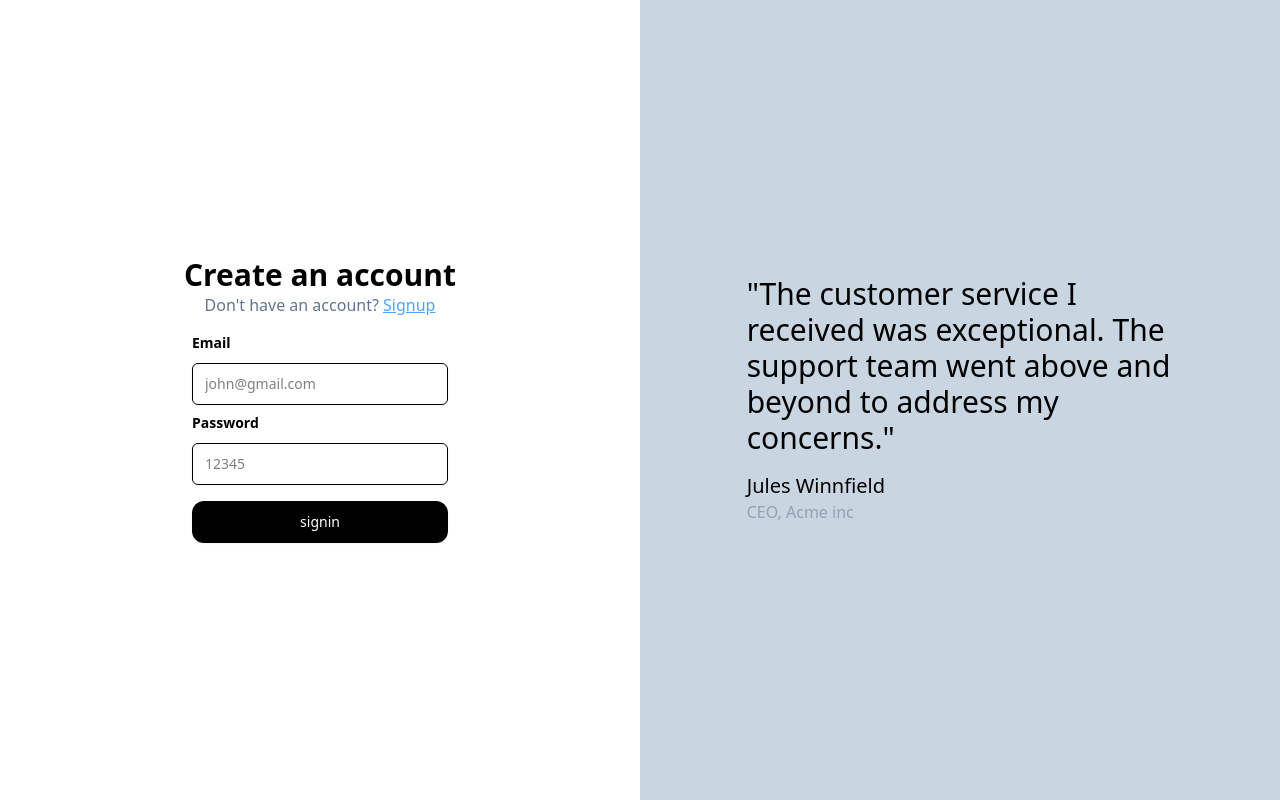
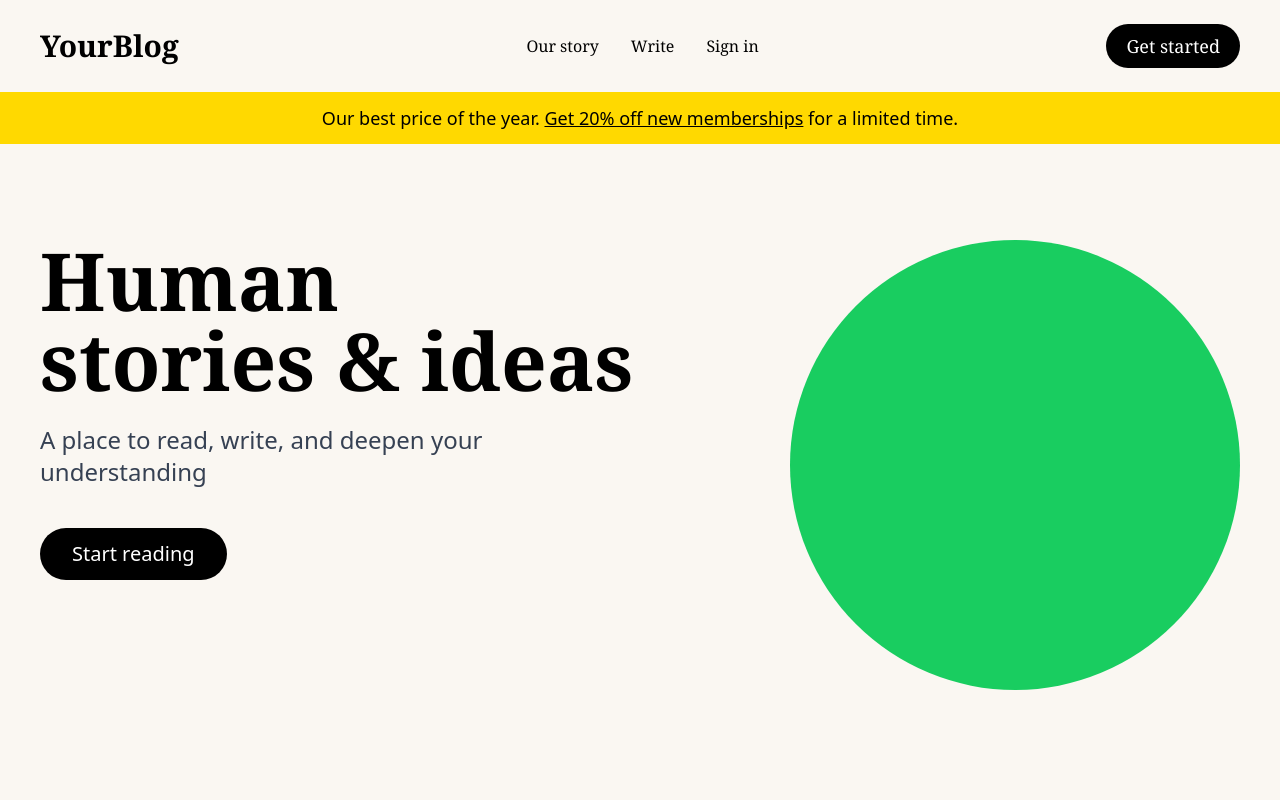
Before and after one commit to ayupandey12/medium, a React app in the folder frontend/: page / in a window 1280 px wide. Before the commit this address led to /signin. Built offline with nearby package versions, Linux system fonts and the light colour scheme; no server answers; the HTML template or start-up script is replaced by a standard one.

Commit message:
added home page

```diff
--- a/frontend/package.json
+++ b/frontend/package.json
@@ -13,6 +13,7 @@
     "@tailwindcss/vite": "^4.1.17",
     "axios": "^1.13.2",
     "ayushdevinfermedium1-common": "^1.0.2",
+    "framer-motion": "^12.23.24",
     "react": "^19.2.0",
     "react-dom": "^19.2.0",
     "react-router-dom": "^7.9.6",
--- a/frontend/src/App.tsx
+++ b/frontend/src/App.tsx
@@ -6,11 +6,13 @@ import { Blog } from './pages/Blog'
 import { Blogs } from './pages/Blogs'
 import { Publish } from './pages/Publish'
 import { Home } from './pages/Home'
+import { useLogged } from './hooks/uselogged'
+import { Auth } from './context/context'
 function App() {
-
+const {loggedin}=  useLogged();
   return (
-    <>
-    <BrowserRouter>
+    <Auth.Provider value={loggedin}>
+     <BrowserRouter>
     <Routes>
       <Route path='/signup' element={<Signup/>}/>
       <Route path='/signin' element={<Signin/>}/>
@@ -20,7 +22,8 @@ function App() {
       <Route path='/' element={<Home/>}/>
     </Routes>
     </BrowserRouter>
-    </>
+    </Auth.Provider>
+
   )
 }
 
--- a/frontend/src/components/Form.tsx
+++ b/frontend/src/components/Form.tsx
@@ -3,6 +3,7 @@ import { Link, useNavigate } from "react-router-dom"
 import type {Signuptype} from "ayushdevinfermedium1-common"
 import axios from "axios"
 import { baseurl } from "../../config";
+import { useLogged } from "../hooks/uselogged";
 
 export const Form=({type}:{type:"signin"|"signup"})=>{
     const navigate =useNavigate();
@@ -37,7 +38,7 @@ export const Form=({type}:{type:"signin"|"signup"})=>{
            );
           const jwt = `Bearer ${response.data.token}`;
            localStorage.setItem("token",jwt);
-           navigate('/blogs');
+            navigate('/blogs');
            } catch (e:any) {
             seterror(e.response.data.message);
            }
--- /dev/null
+++ b/frontend/src/context/context.ts
@@ -0,0 +1,3 @@
+import { createContext } from "react";
+
+export const Auth=createContext<boolean|null>(null);
--- a/frontend/src/pages/Blogs.tsx
+++ b/frontend/src/pages/Blogs.tsx
@@ -2,8 +2,17 @@ import { Blogcard } from "../components/Blogcards"
 import {Appbar} from "../components/Appbar"
 import { useblogs } from "../hooks/useblog"
 import { Skeleton } from "../components/Skeleton";
+import { useContext, useEffect } from "react";
+import { Auth } from "../context/context";
+import { useNavigate } from "react-router-dom";
 
 export const Blogs=()=>{
+    const navigate=useNavigate();
+    const login=useContext(Auth);
+    useEffect(() => {
+       if(login===false) navigate("/signin")
+        console.log(login);
+    }, [login])
     const {loading,blogs}=useblogs();
      if (loading) {
         return <div>
--- a/frontend/src/pages/Home.tsx
+++ b/frontend/src/pages/Home.tsx
@@ -1,21 +1,57 @@
 // import { useEffect } from "react";
-import { useNavigate } from "react-router-dom"
-import { useLogged } from "../hooks/uselogged";
-import { useEffect } from "react";
-import { Spinner } from "../components/Spinner";
+import { Link, useNavigate } from "react-router-dom"
+import { motion } from "framer-motion";
 
 export  const   Home=  ()=>{
-    const {loggedin}=  useLogged();
     const navigate=  useNavigate();
-  useEffect(() => {
-    if(loggedin===null) return  ;
-     if (loggedin) {
-      navigate("/blogs");
-    } else {
-      navigate("/signin");
-    }
-  }, [loggedin]);
+    return (
+<div className="w-full min-h-screen bg-[#faf7f2] text-black overflow-hidden">
+{/* Header */}
+<header className="flex justify-between items-center py-6 px-10 text-lg font-serif">
+<div className="text-3xl font-bold">YourBlog</div>
+<nav className="flex gap-8 text-base">
+<Link to={"/blogs"} className="hover:opacity-60">Our story</Link>
+<Link to={"/publish"}  className="hover:opacity-60">Write</Link>
+<Link to={"/signin"}  className="hover:opacity-60">Sign in</Link>
+</nav>
+<button onClick={()=>{navigate('/signup')}} className="bg-black text-white px-5 py-2 rounded-full">Get started</button>
+</header>
 
 
-    return<><Spinner/></>;
+{/* Yellow Banner */}
+<div className="w-full bg-[#ffd900] text-center py-3 text-lg font-medium">
+Our best price of the year. <span className="underline">Get 20% off new memberships</span> for a limited time.
+</div>
+
+
+{/* Hero Section */}
+<div className="px-10 pt-24 flex flex-col lg:flex-row justify-between items-start gap-10">
+<motion.div
+initial={{ opacity: 0, y: 20 }}
+animate={{ opacity: 1, y: 0 }}
+transition={{ duration: 0.8 }}
+className="max-w-2xl"
+>
+<h1 className="text-[5rem] leading-20 font-serif font-bold">Human<br />stories & ideas</h1>
+<p className="mt-6 text-2xl max-w-xl text-gray-700">
+A place to read, write, and deepen your understanding
+</p>
+<button onClick={()=>{navigate('/signup')}} className="mt-10 bg-black text-white px-8 py-3 rounded-full text-xl font-medium">
+Start reading
+</button>
+</motion.div>
+
+
+{/* Right-side Decorative Graphic */}
+<motion.div
+initial={{ opacity: 0 }}
+animate={{ opacity: 1 }}
+transition={{ duration: 1 }}
+className="hidden lg:block"
+>
+<div className="w-[450px] h-[450px] bg-green-500 rounded-full opacity-90" />
+</motion.div>
+</div>
+</div>
+);
 }
```
Also changed, not shown: 1 other file (tests, documents, lock files or other folders).
